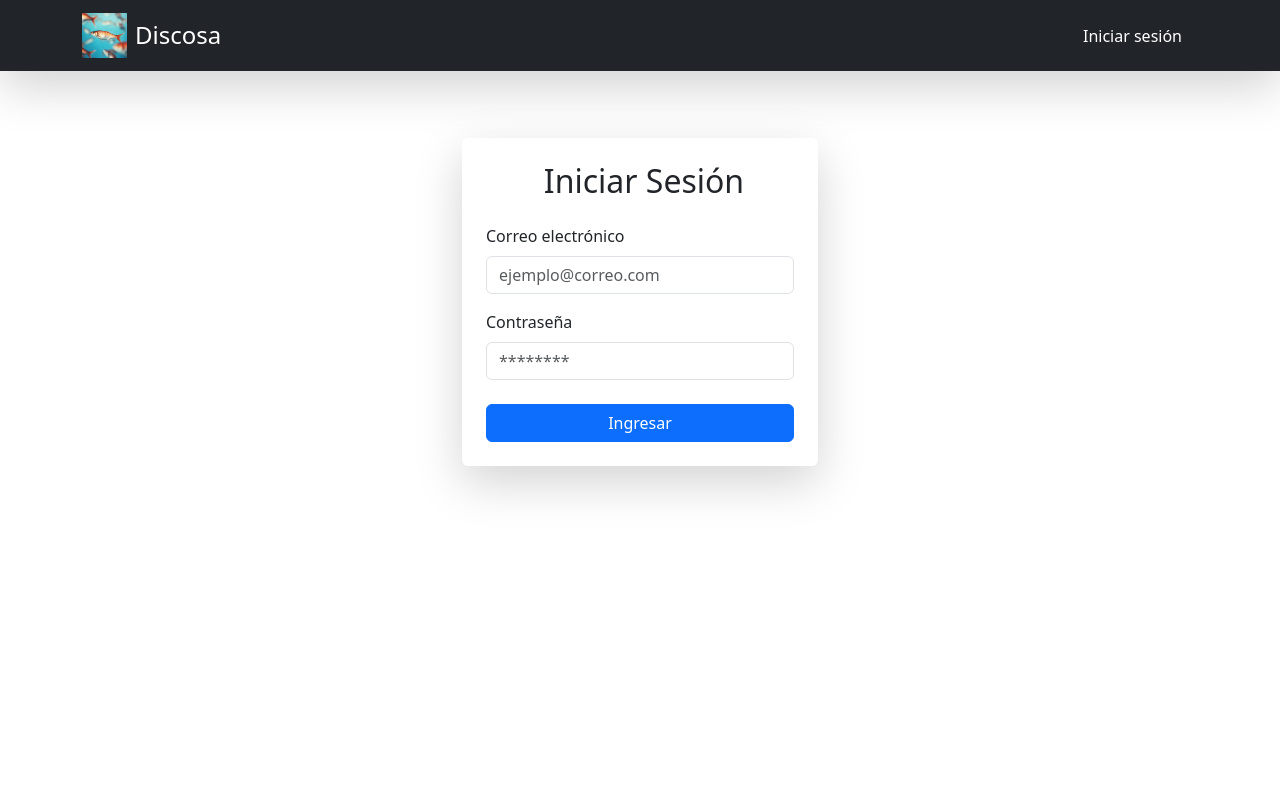
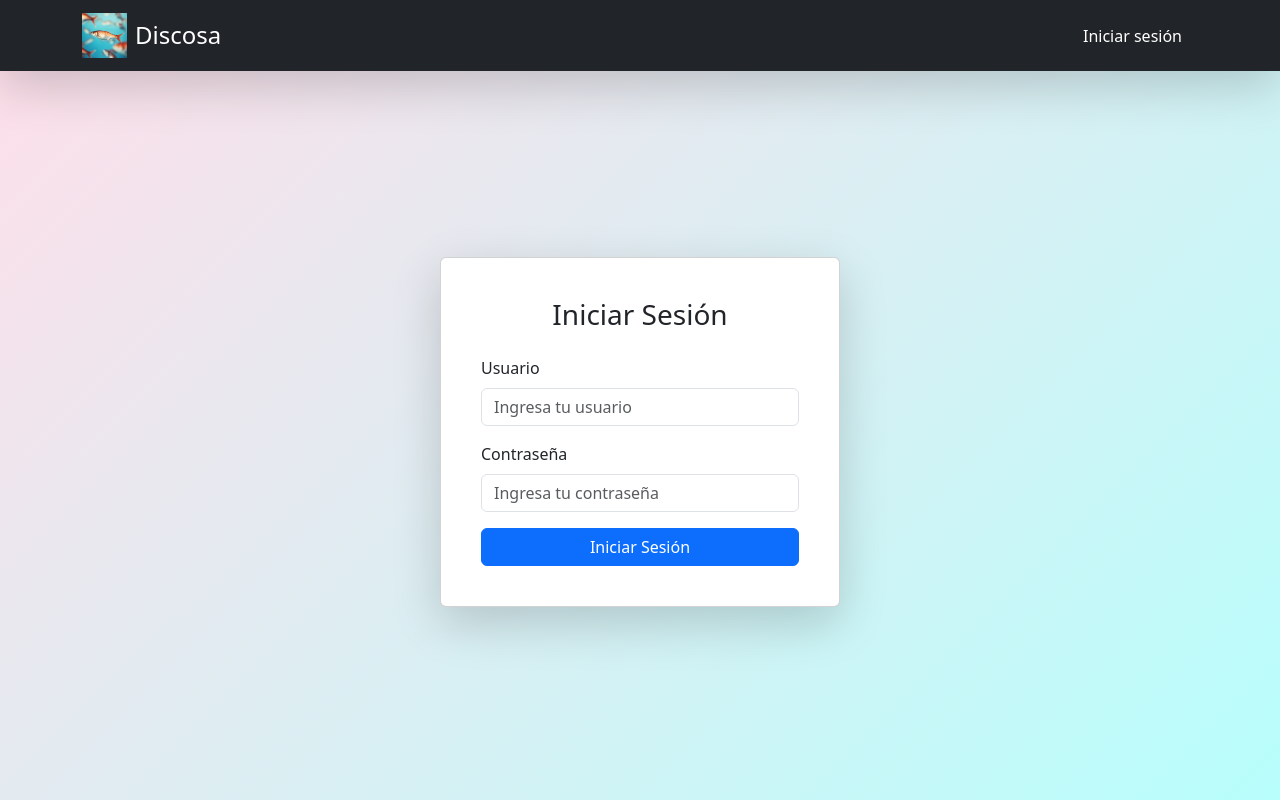
Before and after one commit to Saeko0212/optativapractica2, a React (Vite) app: page /login in a window 1280 px wide. Built offline with nearby package versions, Linux system fonts and the light colour scheme; no server answers.

Commit message:
Autenticacion

```diff
--- a/src/components/login/FormularioLogin.jsx
+++ b/src/components/login/FormularioLogin.jsx
@@ -1,66 +1,43 @@
-import React, { useState } from 'react';
-import { Form, Button, Alert } from 'react-bootstrap';
-import { useNavigate } from 'react-router-dom';
-import { supabase } from '../../database/supabaseconfig';
+import React from "react";
+import { Form, Button, Card, Alert } from "react-bootstrap";
 
-const FormularioLogin = () => {
-  const [email, setEmail] = useState('');
-  const [password, setPassword] = useState('');
-  const [error, setError] = useState(null);
-  const navigate = useNavigate();
+const FormularioLogin = ({ usuario, contrasena, error, setUsuario, setContrasena, iniciarSesion }) => {
+  return (
+    <Card style={{ minWidth: "320px", maxWidth: "400px", width: "100%" }} className="p-4 shadow-lg">
+      <Card.Body>
+        <h3 className="text-center mb-4">Iniciar Sesión</h3>
 
-  const manejarLogin = async (e) => {
-    e.preventDefault();
-    setError(null);
-
-    try {
-      const { data, error } = await supabase.auth.signInWithPassword({
-        email,
-        password,
-      });
-
-      if (error) throw error;
-
-      // Guardamos el usuario en localStorage como pide la práctica
-      localStorage.setItem('usuario-supabase', data.user.email);
-
-      // Redirigimos al inicio
-      navigate('/');
-    } catch (err) {
-      setError("Credenciales incorrectas o error de conexión.");
-    }
-  };
-
-  return (
-    <Form onSubmit={manejarLogin}>
         {error && <Alert variant="danger">{error}</Alert>}
 
-      <Form.Group className="mb-3">
-        <Form.Label>Correo electrónico</Form.Label>
+        <Form>
+          <Form.Group className="mb-3" controlId="usuario">
+            <Form.Label>Usuario</Form.Label>
             <Form.Control
-          type="email"
-          placeholder="ejemplo@correo.com"
-          value={email}
-          onChange={(e) => setEmail(e.target.value)}
+              type="text"
+              placeholder="Ingresa tu usuario"
+              value={usuario}
+              onChange={(e) => setUsuario(e.target.value)}
               required
             />
           </Form.Group>
 
-      <Form.Group className="mb-4">
+          <Form.Group className="mb-3" controlId="contrasena">
             <Form.Label>Contraseña</Form.Label>
             <Form.Control
               type="password"
-          placeholder="********"
-          value={password}
-          onChange={(e) => setPassword(e.target.value)}
+              placeholder="Ingresa tu contraseña"
+              value={contrasena}
+              onChange={(e) => setContrasena(e.target.value)}
               required
             />
           </Form.Group>
 
-      <Button variant="primary" type="submit" className="w-100">
-        Ingresar
+          <Button variant="primary" className="w-100" onClick={iniciarSesion}>
+            Iniciar Sesión
           </Button>
         </Form>
+      </Card.Body>
+    </Card>
   );
 };
 
--- a/src/views/Login.jsx
+++ b/src/views/Login.jsx
@@ -1,24 +1,72 @@
-import React from 'react';
-import { Container, Row, Col, Card } from 'react-bootstrap';
-import FormularioLogin from '../components/login/FormularioLogin'; // Ajusta la ruta si es necesario
+import React, { useState, useEffect } from "react";
+import { useNavigate } from "react-router-dom";
+import FormularioLogin from "../components/login/FormularioLogin";
+import { supabase } from "../database/supabaseconfig";
 
 const Login = () => {
+  // Variables de estado
+  const [usuario, setUsuario] = useState("");
+  const [contrasena, setContrasena] = useState("");
+  const [error, setError] = useState(null);
+  const navegar = useNavigate();
+
+  // Validar si el usuario ya está autenticado
+  useEffect(() => {
+    const usuarioGuardado = localStorage.getItem("usuario-supabase");
+    if (usuarioGuardado) {
+      navegar("/");
+    }
+  }, [navegar]);
+
+  // Método para el manejo de la sesión
+  const iniciarSesion = async () => {
+    try {
+      const { data, error } = await supabase.auth.signInWithPassword({
+        email: usuario,
+        password: contrasena,
+      });
+
+      if (error) {
+        setError("Usuario o contraseña incorrectos");
+        return;
+      }
+
+      if (data.user) {
+        localStorage.setItem("usuario-supabase", usuario);
+        navegar("/");
+      }
+    } catch (err) {
+      setError("Error al conectar con el servidor");
+      console.error("Error en la solicitud:", err);
+    }
+  };
+
+  // Estilos del contenedor
+  const estiloContenedor = {
+    position: "fixed",
+    top: 0,
+    left: 0,
+    width: "100%",
+    height: "108%",
+    display: "flex",
+    justifyContent: "center",
+    alignItems: "center",
+    background: "linear-gradient(135deg, #FFDEE9, #B5FFFC)",
+    overflow: "hidden",
+    padding: "20px",
+  };
+
   return (
-    <Container className="mt-5">
-      <Row className="justify-content-center">
-        <Col md={6} lg={4}>
-          <Card className="shadow-lg border-0">
-            <Card.Body className="p-4">
-              <h2 className="text-center mb-4">
-                <i className="bi-person-circle me-2"></i>
-                Iniciar Sesión
-              </h2>
-              <FormularioLogin />
-            </Card.Body>
-          </Card>
-        </Col>
-      </Row>
-    </Container>
+    <div style={estiloContenedor}>
+      <FormularioLogin
+        usuario={usuario}
+        contrasena={contrasena}
+        error={error}
+        setUsuario={setUsuario}
+        setContrasena={setContrasena}
+        iniciarSesion={iniciarSesion}
+      />
+    </div>
   );
 };
 
```
Lines whose indentation alone changed are shown as unchanged.
